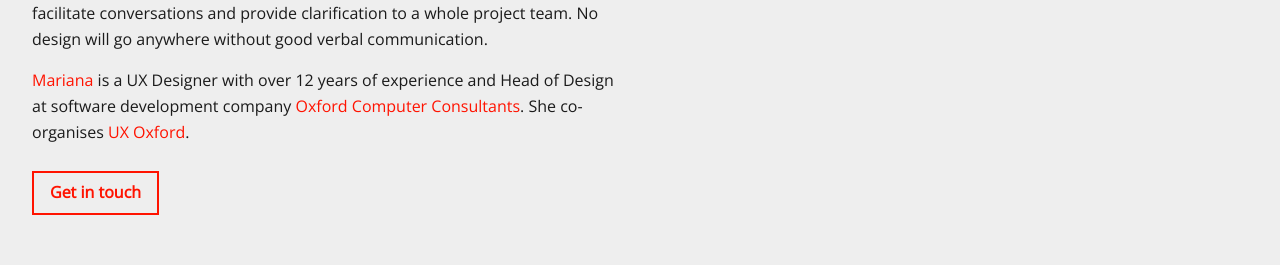
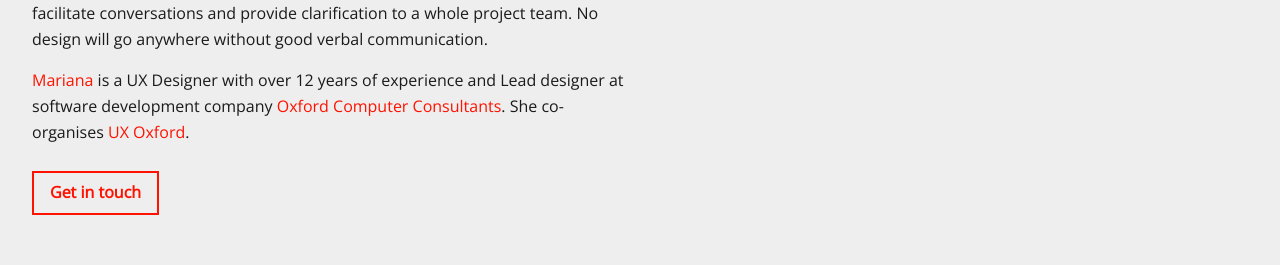
Before and after one commit to marianamota/talkingdesign, a plain HTML site: page index.html in a window 1280 px wide. Shown: the part 1266-1531 px from the top of the page. Drawn offline with nearby package versions, Linux system fonts and the light colour scheme.

Commit message:
content tweak

```diff
--- a/index.html
+++ b/index.html
@@ -142,7 +142,7 @@
                 <p>The role of a designer today is not only to communicate visually but also to facilitate conversations and provide clarification to a whole project team. No design will go anywhere without good verbal communication.</p>
                 </p>
                 <p>
-                    <a href="http://www.marianamota.com">Mariana</a> is a UX Designer with over 12 years of experience and Head of Design at software development company <a href="http://www.oxfordcc.co.uk">Oxford Computer Consultants</a>. She co-organises <a href="http://www.uxoxford.co.uk">UX Oxford</a>.<br/><br/><a class="btn" href="http://www.marianamota.com/contact/">Get in touch</a>
+                    <a href="http://www.marianamota.com">Mariana</a> is a UX Designer with over 12 years of experience and Lead designer at software development company <a href="http://www.oxfordcc.co.uk">Oxford Computer Consultants</a>. She co-organises <a href="http://www.uxoxford.co.uk">UX Oxford</a>.<br/><br/><a class="btn" href="http://www.marianamota.com/contact/">Get in touch</a>
                 </p>
             </li>
             <li class="sign-up">
```
Also changed, not shown: includes/footer.html (+1 -1 lines).
